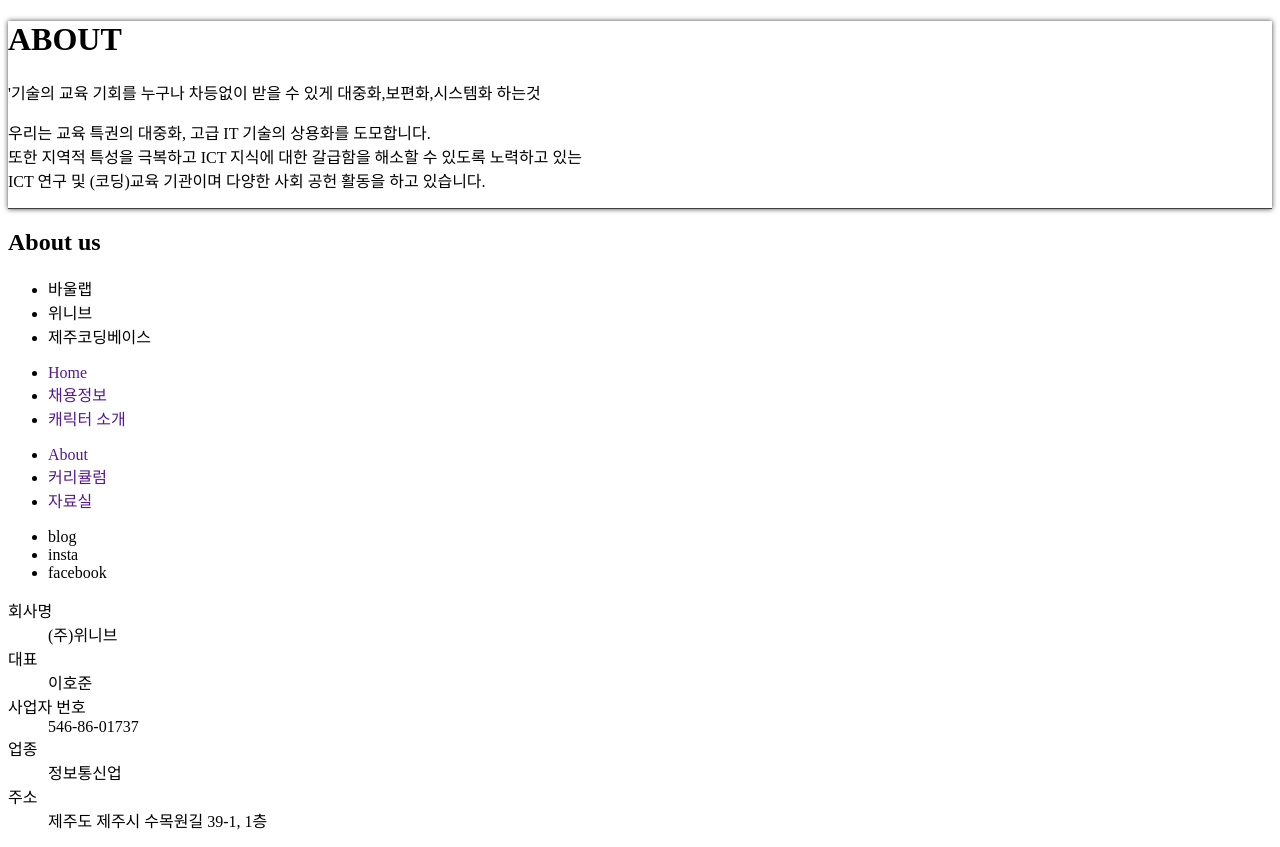
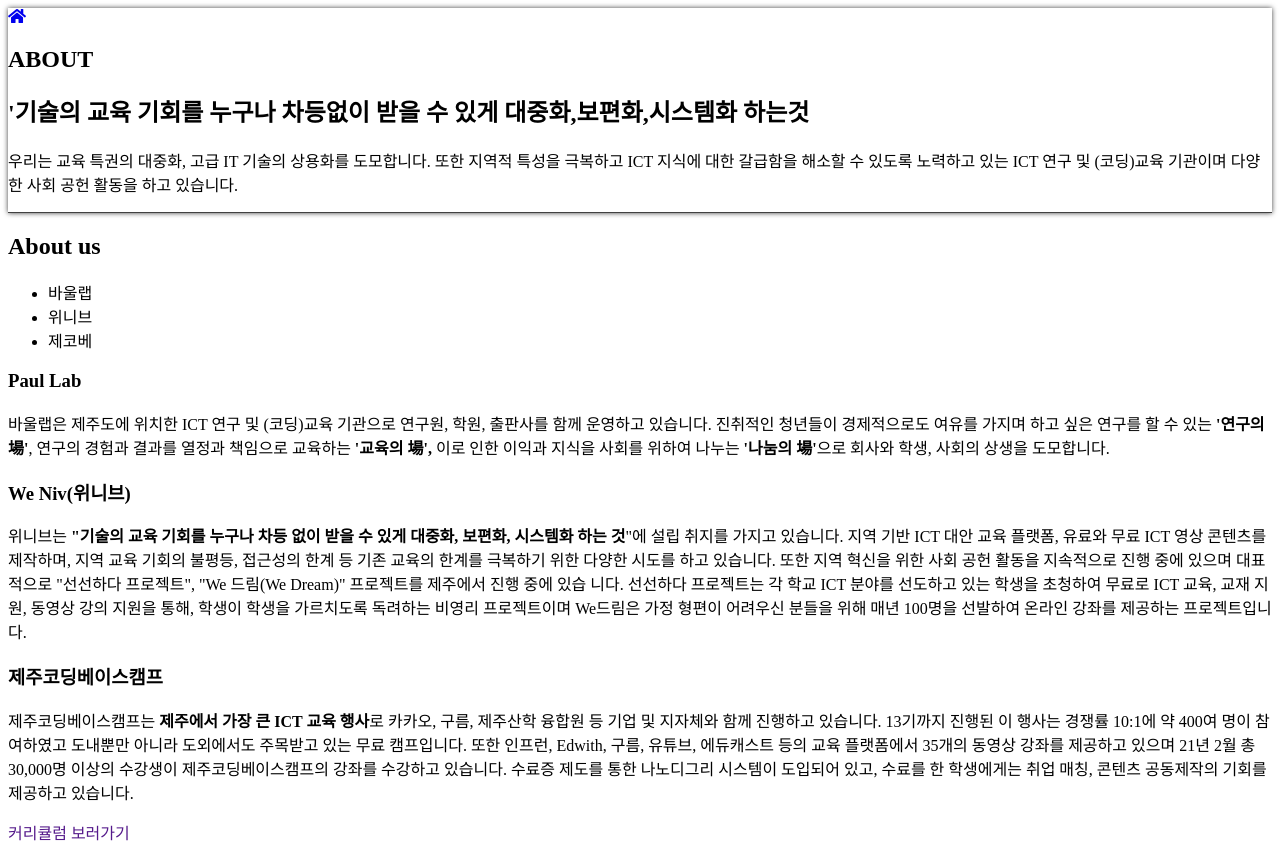
Before and after one commit to yoojin-park19/Frontend, a plain HTML site: page 과제/exmaple1.html in a window 1280 px wide. Shown: the top 847 px of the page. Drawn offline with Linux system fonts and the light colour scheme; files that its build step writes are made by us from their sources.

Commit message:
Add files via upload

```diff
--- a/과제/exmaple1.html
+++ b/과제/exmaple1.html
@@ -4,25 +4,65 @@
     <meta charset="UTF-8">
     <meta http-equiv="X-UA-Compatible" content="IE=edge">
     <meta name="viewport" content="width=device-width, initial-scale=1.0">
-    <title>위니브 홈페이지 마크업 클론</title>
-    <link rel="stylesheet" href="./CSS/main.css">
-</head>
+    <title>위니브 홈페이지 클론</title>
+    <link
+    rel="stylesheet"
+    href="https://cdnjs.cloudflare.com/ajax/libs/font-awesome/5.8.2/css/all.min.css">
+    <link href="https://fonts.googleapis.com/css2?family=Nanum+Gothic&amp;display=swap" rel="stylesheet">
+    <link rel="stylesheet" href="../과제css/main.css">
 <body>
     <header>
+        <section class="home">
+            <a href="./exmaple1.html" class="home-btn">
+                <i class="fas fa-home"></i>
+            </a>
+        </section>
+        <section class="about">
             <h1>ABOUT</h1>
-        <p>'기술의 교육 기회를 누구나 차등없이 받을 수 있게 대중화,보편화,시스템화 하는것</h2>
-        <p>우리는 교육 특권의 대중화, 고급 IT 기술의 상용화를 도모합니다.<br>
-        또한 지역적 특성을 극복하고 ICT 지식에 대한 갈급함을 해소할 수 있도록 노력하고 있는<br>
+            <h2>'기술의 교육 기회를 누구나 차등없이 받을 수 있게 대중화,보편화,시스템화 하는것</h2>
+            <p>우리는 교육 특권의 대중화, 고급 IT 기술의 상용화를 도모합니다.
+            또한 지역적 특성을 극복하고 ICT 지식에 대한 갈급함을 해소할 수 있도록 노력하고 있는
             ICT 연구 및 (코딩)교육 기관이며 다양한 사회 공헌 활동을 하고 있습니다.</p>
+        </section>
     </header>
+    <main>
         <section>
             <h2>About us</h2>
-        <ul>
-            <li>바울랩</li>
-            <li>위니브</li>
-            <li>제주코딩베이스</li>
+            <ul class="business">
+                <li>
+                    <img src="" alt="">바울랩
+                </li>
+                <li>
+                    <img src="" alt="">위니브
+                </li>
+                <li>
+                    <img src="" alt="">제코베
+                </li>
             </ul>
         </section>
+        <section>
+            <h3>Paul Lab</h3>
+            <p>
+                바울랩은 제주도에 위치한 ICT 연구 및 (코딩)교육 기관으로 연구원, 학원, 출판사를 함께 운영하고 있습니다.
+
+                진취적인 청년들이 경제적으로도 여유를 가지며 하고 싶은 연구를 할 수 있는 <strong>'연구의 場'</strong>, 연구의 경험과 결과를 열정과 책임으로 교육하는 <strong>'교육의 場',</strong> 이로 인한 이익과 지식을 사회를 위하여 나누는 <strong>'나눔의 場'</strong>으로 회사와 학생, 사회의 상생을 도모합니다.
+            </p>
+            <h3>We Niv(위니브)</h3>
+            <p>
+                위니브는 <strong>"기술의 교육 기회를 누구나 차등 없이 받을 수 있게 대중화, 보편화, 시스템화 하는 것</strong>"에 설립 취지를 가지고 있습니다.
+                지역 기반 ICT 대안 교육 플랫폼, 유료와 무료 ICT 영상 콘텐츠를 제작하며, 지역 교육 기회의 불평등, 접근성의 한계 등 기존 교육의 한계를 극복하기 위한 다양한 시도를 하고 있습니다.
+                또한 지역 혁신을 위한 사회 공헌 활동을 지속적으로 진행 중에 있으며 대표적으로 "선선하다 프로젝트", "We 드림(We Dream)" 프로젝트를 제주에서 진행 중에 있습 니다.
+                선선하다 프로젝트는 각 학교 ICT 분야를 선도하고 있는 학생을 초청하여 무료로 ICT 교육, 교재 지원, 동영상 강의 지원을 통해, 학생이 학생을 가르치도록 독려하는 비영리 프로젝트이며 We드림은 가정 형편이 어려우신 분들을 위해 매년 100명을 선발하여 온라인 강좌를 제공하는 프로젝트입니다.
+            </p>
+            <h3>제주코딩베이스캠프</h3>
+            <p>
+                제주코딩베이스캠프는 <b>제주에서 가장 큰 ICT 교육 행사</b>로 카카오, 구름, 제주산학 융합원 등 기업 및 지자체와 함께 진행하고 있습니다. 13기까지 진행된 이 행사는 경쟁률 10:1에 약 400여 명이 참여하였고 도내뿐만 아니라 도외에서도 주목받고 있는 무료 캠프입니다.
+                또한 인프런, Edwith, 구름, 유튜브, 에듀캐스트 등의 교육 플랫폼에서 35개의 동영상 강좌를 제공하고 있으며 21년 2월 총 30,000명 이상의 수강생이 제주코딩베이스캠프의 강좌를 수강하고 있습니다.
+                수료증 제도를 통한 나노디그리 시스템이 도입되어 있고, 수료를 한 학생에게는 취업 매칭, 콘텐츠 공동제작의 기회를 제공하고 있습니다.
+            </p>
+            <a href="">커리큘럼 보러가기</a>
+        </section>
+    </main>
     <footer>
     <div>
         <ul>
```
Lines whose indentation alone changed are shown as unchanged.
